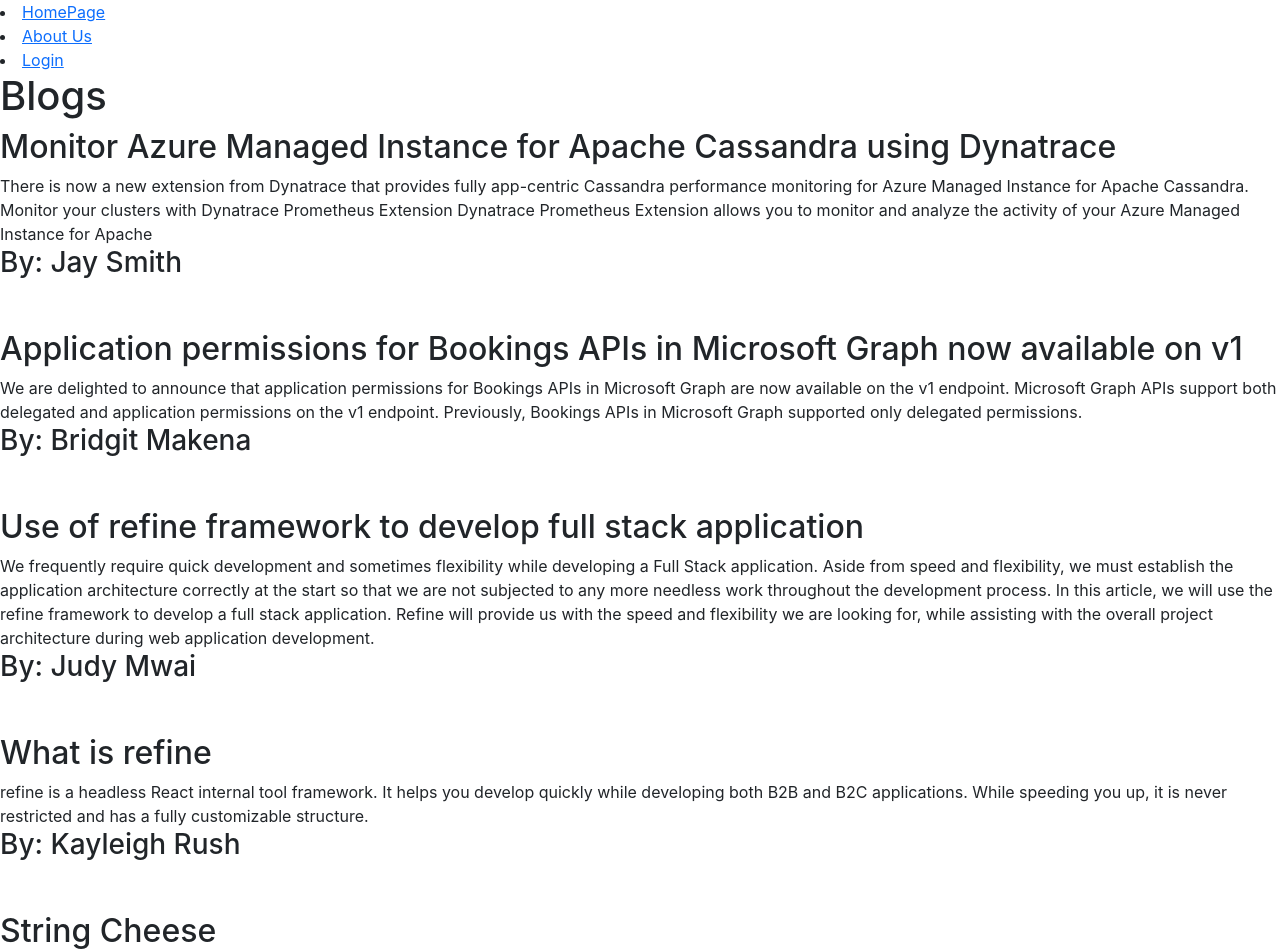
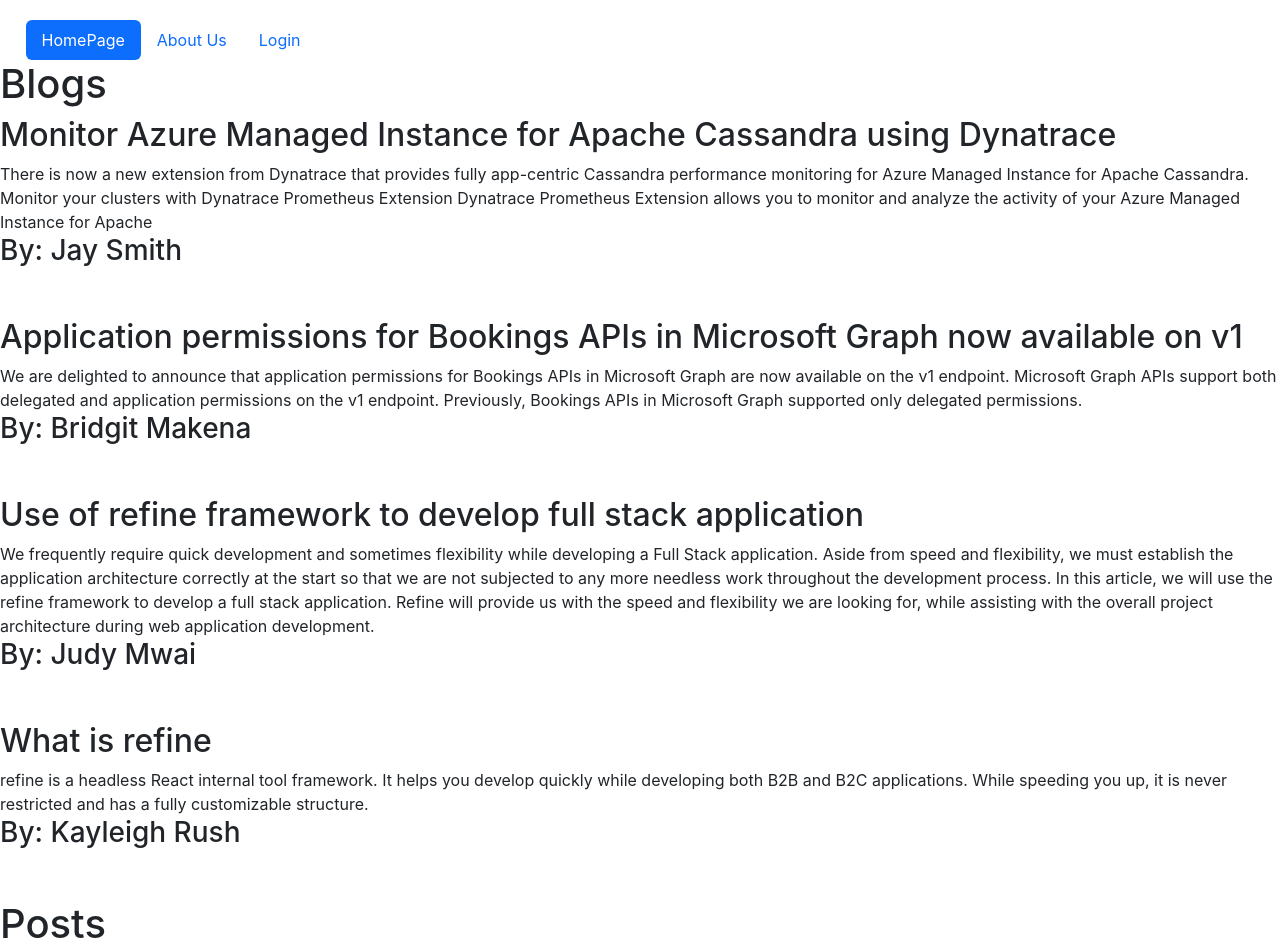
Before and after one commit to Juddymwai/The-Blog-HUB, a React (Create React App) app: page / in a window 1280 px wide. Shown: the top 952 px of the page. Built offline with nearby package versions, Linux system fonts and the light colour scheme; data requests are answered from the project's data file.

Commit message:
add styling to the navbar component

```diff
--- a/db.json
+++ b/db.json
@@ -27,14 +27,8 @@
       "Content": "refine is a headless React internal tool framework. It helps you develop quickly while developing both B2B and B2C applications. While speeding you up, it is never restricted and has a fully customizable structure.",
       "Author": "Kayleigh Rush",
       "Time": "June, 19,2022"
-    },
-    {
-      "id": 5,
-      "Title": "String Cheese",
-      "Content": "Dairy",
-      "Author": "Terrence William",
-      "Time": "June, 19,2022"
     }
+
 
   ]
 }
--- a/src/components/Login.js
+++ b/src/components/Login.js
@@ -7,11 +7,11 @@
             <h2>Login Form</h2>
             <form>
                 <div>
-                    <input type="text" name="username" placeholder="Username" />
+                    <input type="text" name="username" placeholder="Username" required/>
 
                 </div>
                 <div>
-                    <input type="password" name="password" placeholder="Password" />
+                    <input type="password" name="password" placeholder="Password" required />
 
                 </div>
                 <div>
--- a/src/components/Navbar.js
+++ b/src/components/Navbar.js
@@ -1,12 +1,25 @@
 import React from "react"
-import {NavLink} from "react-router-dom"
+import {NavLink, Link} from "react-router-dom"
 
 function Navbar(){
     return(
         <div>
-            <li><NavLink to="/" exact>HomePage</NavLink></li>
+            {/* <li><NavLink to="/" exact>HomePage</NavLink></li>
             <li><NavLink to="/about" exact>About Us</NavLink></li>
-            <li><NavLink to="/login" exact>Login</NavLink></li>
+            <li><NavLink to="/login" exact>Login</NavLink></li> */}
+            <ul class="nav nav-pills" style={{marginTop:20 +"px", marginLeft:1.6 + "em"}}>
+            <li class="nav-item">
+                <Link to="/" exact class="nav-link active" aria-current="page" href="#">HomePage</Link>
+            </li>
+            <li class="nav-item">
+                <Link  to="/about" exact class="nav-link" href="#">About Us</Link>
+            </li>
+            <li class="nav-item">
+                <Link  to="/login" class="nav-link" href="#">Login</Link>
+            </li>
+
+            </ul>
+
 
 
         </div>
```
